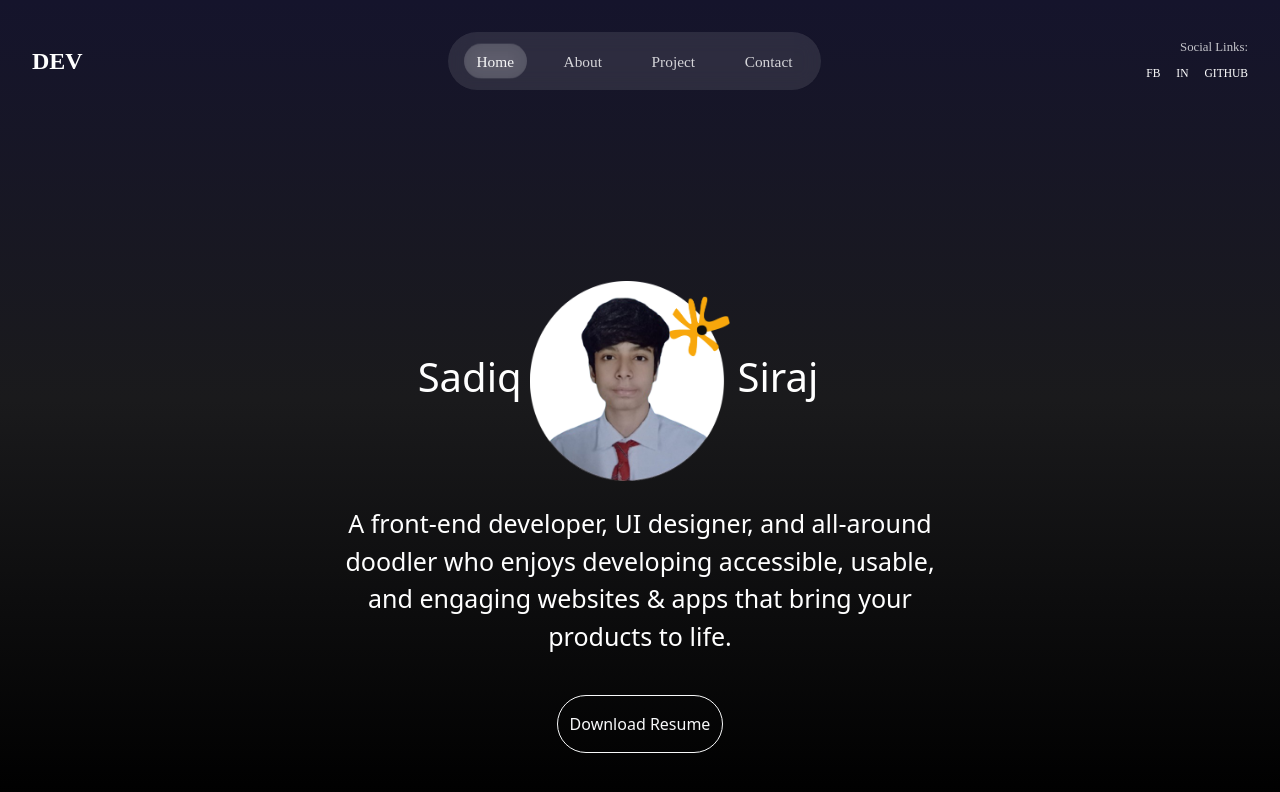
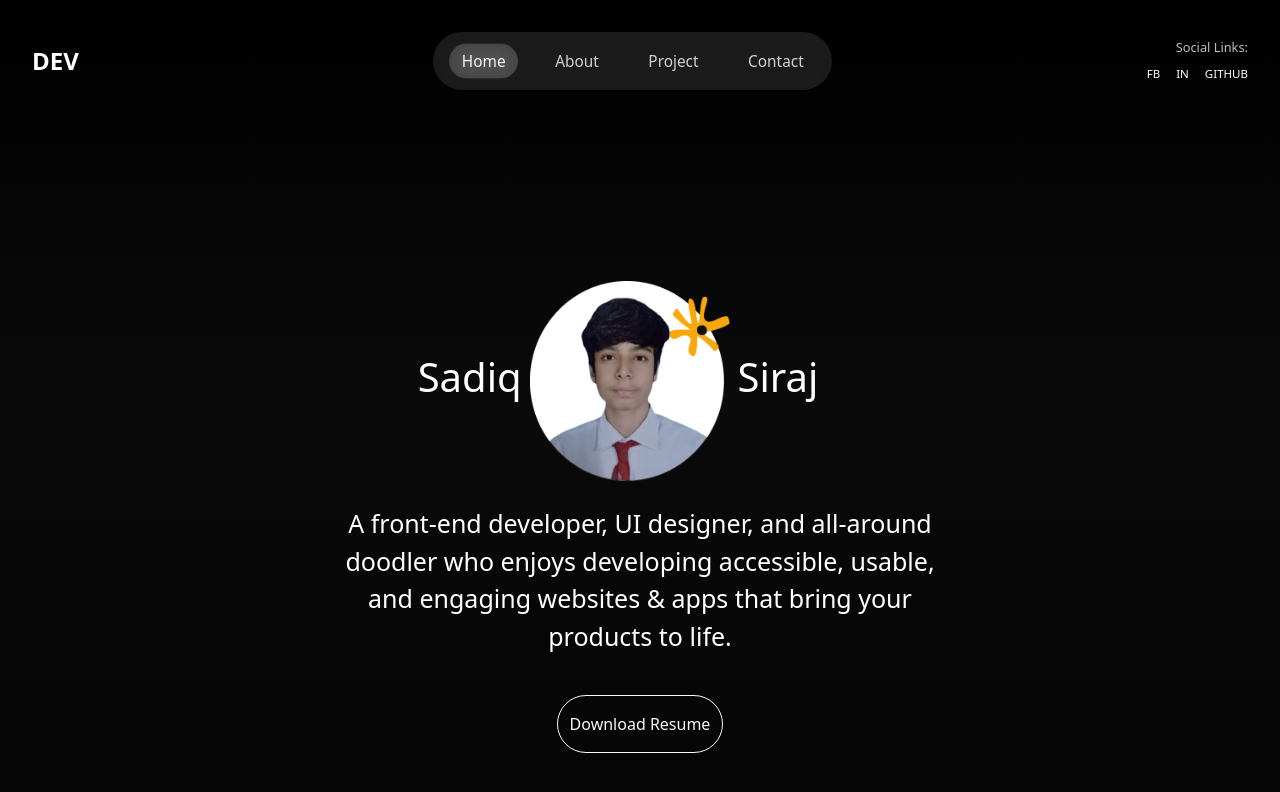
Before and after one commit to privsaaaa44/Portfolio, a React (Vite) app: page / in a window 1280 px wide. Shown: the top 792 px of the page. Built offline with nearby package versions, Linux system fonts and the light colour scheme.

Commit message:
all good things are done

```diff
--- a/index.html
+++ b/index.html
@@ -4,9 +4,9 @@
     <meta charset="UTF-8" />
     <link rel="stylesheet" href="/src/App.css">
     <link rel="stylesheet" href="/src/indexn.css">
-    <link rel="icon" type="image/svg+xml" href="/vite.svg" />
+    <link rel="icon" type="image/svg+xml" href="/logo.png" />
     <meta name="viewport" content="width=device-width, initial-scale=1.0" />
-    <title>Portfolio</title>
+    <title>Muhammad Sadiq - Frontend Developer</title>
   </head>
   <body>
     <div id="root"></div>
--- a/src/App.css
+++ b/src/App.css
@@ -1,11 +1,13 @@
 /* ===================== Reset & Body ===================== */
+@import url('https://fonts.googleapis.com/css2?family=Syne:wght@400..800&display=swap');
+
 html, body {
     margin: 0;
     padding: 0;
-    font-family: 'Montserrat', sans-serif;
+    font-family: 'Syne', sans-serif;
+    font-weight: 500;
     overflow-x: hidden;
-    background: linear-gradient(to bottom, #15142C, #1A1A1C, #000000);
-    width: 100%;
+background: linear-gradient(to bottom, #000000, #0a0a0a, #050505);    width: 100%;
 }
 
 
@@ -711,14 +713,14 @@ a.social-link:hover::after {
     width: 613px;
 }
 /* ===================== Reset & Body ===================== */
-html, body {
+/* html, body {
     margin: 0;
     padding: 0;
     font-family: 'Montserrat', sans-serif;
     overflow-x: hidden;
     background: linear-gradient(to bottom, #15142C, #1A1A1C, #000000);
     width: 100%;
-}
+} */
 
 button.btn.btn-outline-light.p-2.rounded-pill {
     height: 46px;
--- a/src/index.css
+++ b/src/index.css
@@ -3,10 +3,10 @@
     margin-top: 25px;
 }
 
-nav {
+/* nav {
 font-family: 'Melodrama', serif;
 
-}
+} */
 .card-1:hover {
   transform:  scale(1.01);
   /* transition: 0.3 ease; */
```
Also changed, not shown: public/logo.png (added).
